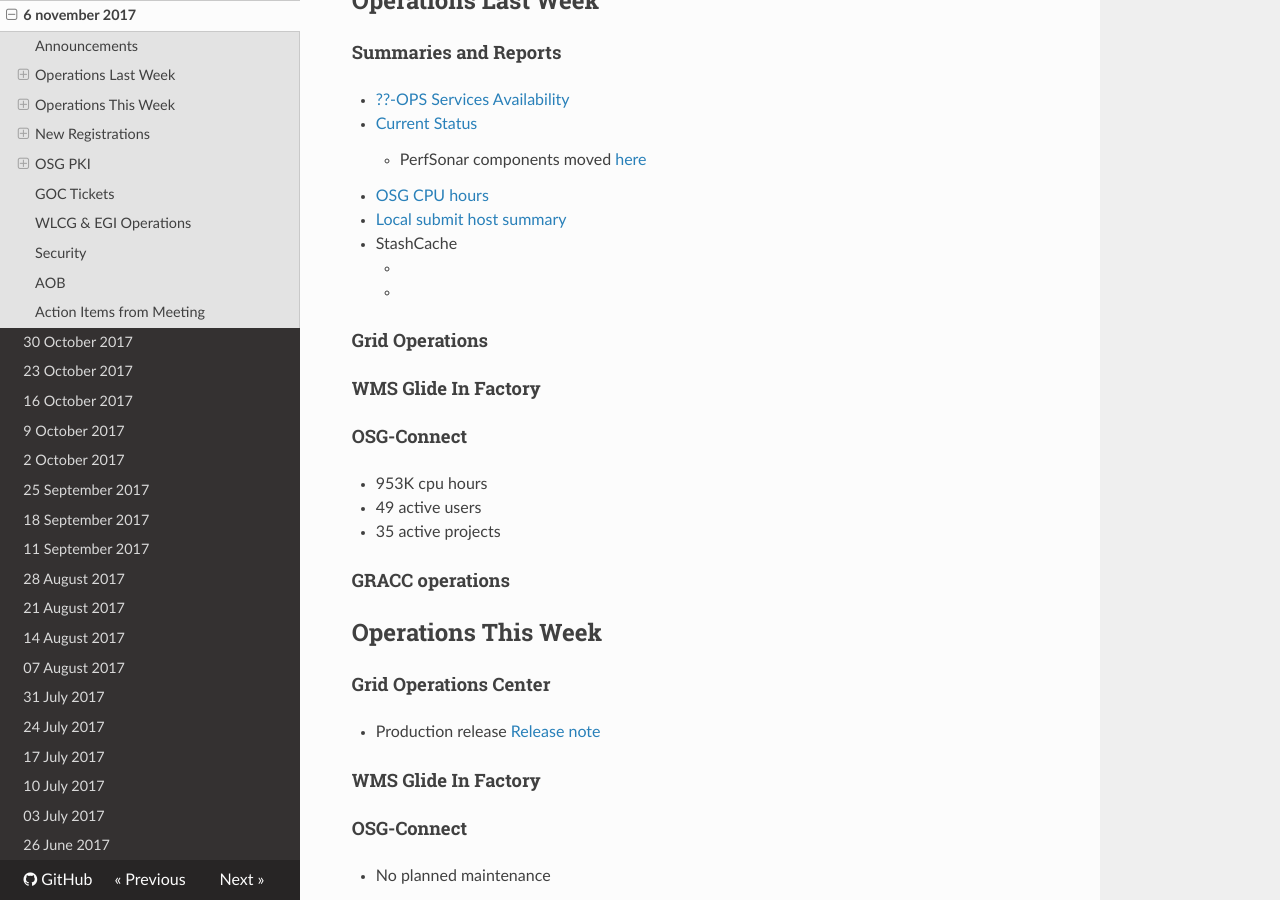
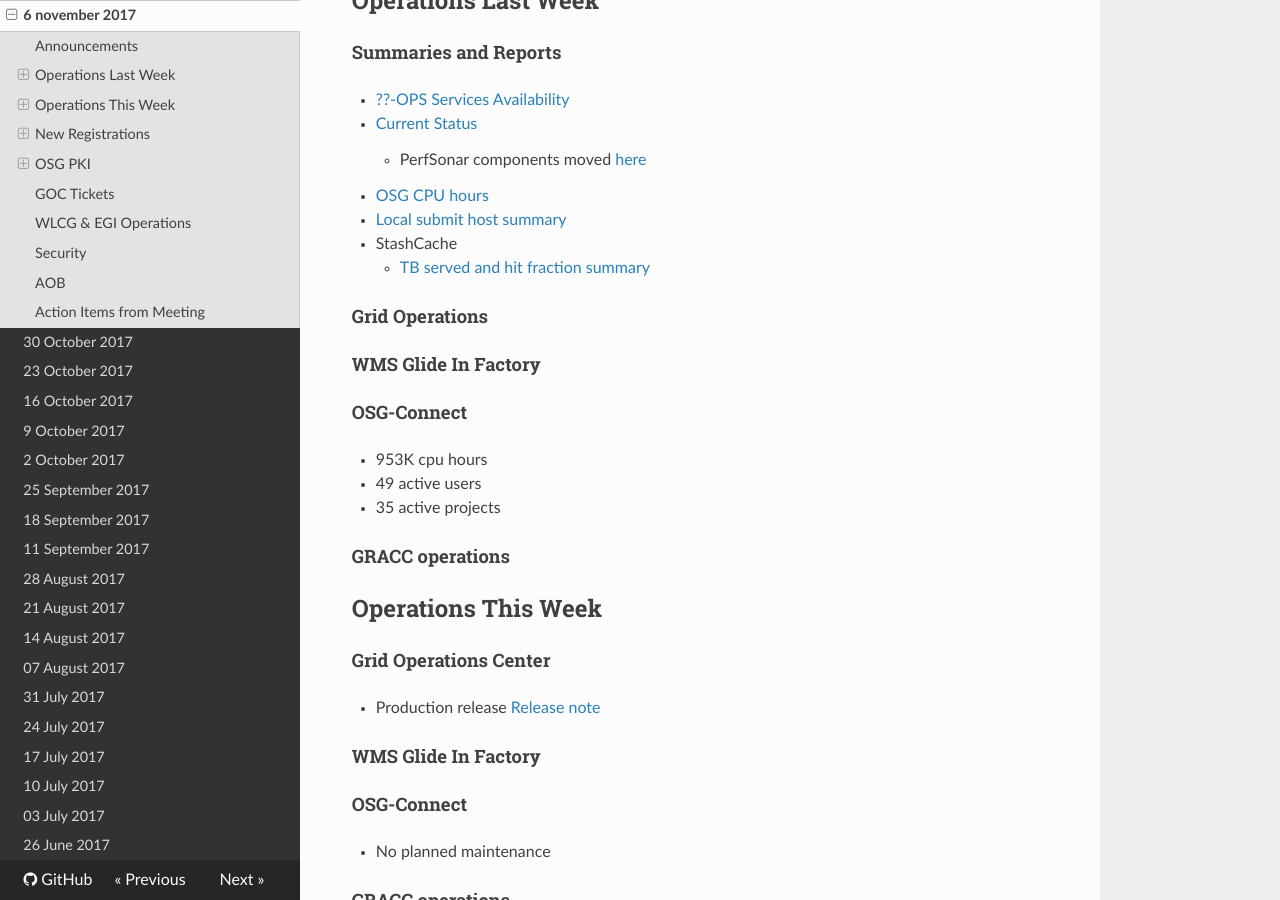
Before and after one commit to osg-htc/operations, an MkDocs documentation site: the page built from docs/WeeklyMinutes/06Nov2017.md, in a window 1280 px wide and 900 px high, scrolled down 424 px. Built offline with MkDocs 1.6.1, drawn with Linux system fonts in a browser that asks for light colours; nearby versions of some CDN libraries; old or Windows-style settings are respelled for this version of MkDocs.

Commit message:
Update 06Nov2017.md
StashCache TB and hit fraction summary

```diff
--- a/docs/WeeklyMinutes/06Nov2017.md
+++ b/docs/WeeklyMinutes/06Nov2017.md
@@ -18,8 +18,7 @@
    * [OSG CPU hours](http://tinyurl.com/mf96b88)
    * [Local submit host summary](http://osg-flock.grid.iu.edu/overview/)
    * StashCache
-      * <TB served>
-      * <hit fraction>
+      * [TB served and hit fraction summary](http://tinyurl.com/ydaereyo)
 
 #### Grid Operations
 
```
